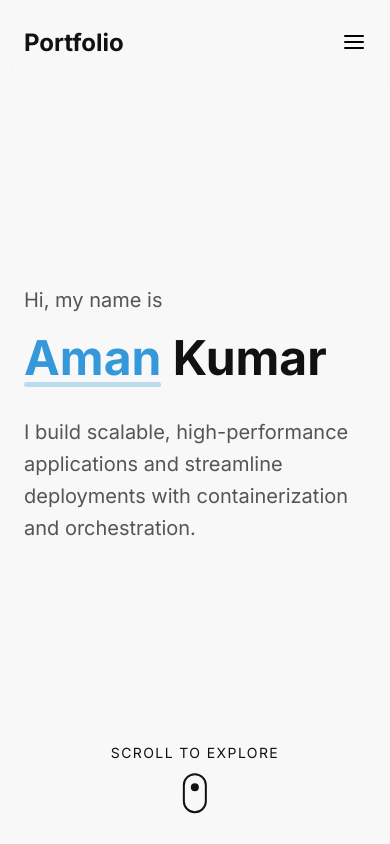
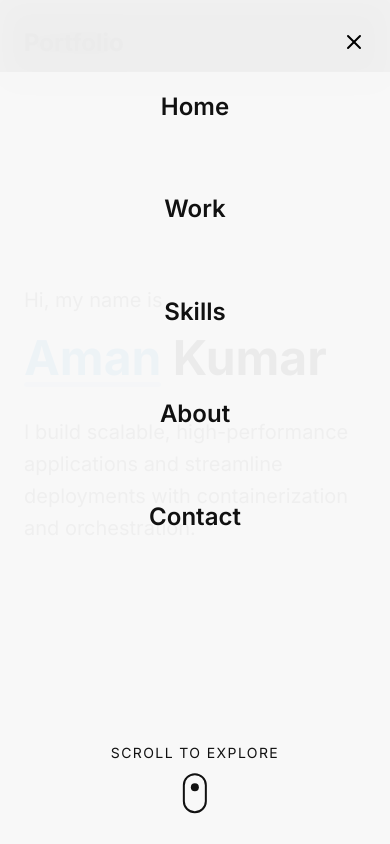
Before and after one commit to bullet-ant/portfolio-remastered, a React (Vite) app: page / in a window 390 px wide. Both pictures are taken after a click on the button "Open menu". Shown: the top 844 px of the page. Built offline with nearby package versions, Linux system fonts and the light colour scheme.

Commit message:
enhance mobile view experience

```diff
--- a/src/components/AboutSection.jsx
+++ b/src/components/AboutSection.jsx
@@ -4,7 +4,7 @@ import { motion } from "framer-motion";
 import { useInView } from "react-intersection-observer";
 
 const AboutContainer = styled.section`
-  padding: 4rem 0;
+  padding: 8rem 0;
   background-color: var(--background);
   position: relative;
   overflow: hidden;
--- a/src/components/Header.jsx
+++ b/src/components/Header.jsx
@@ -1,6 +1,6 @@
 import React, { useState, useEffect } from "react";
 import styled from "styled-components";
-import { motion } from "framer-motion";
+import { motion, AnimatePresence } from "framer-motion";
 
 const HeaderContainer = styled(motion.header)`
   position: fixed;
@@ -61,14 +61,72 @@ const MenuButton = styled.button`
   background: none;
   border: none;
   cursor: pointer;
+  z-index: 110; // Ensure it's above the mobile menu
 
   @media (max-width: ${(props) => props.theme.breakpoints.md}) {
     display: block;
   }
 `;
 
+const MobileMenu = styled(motion.div)`
+  display: none;
+  position: fixed;
+  top: 0;
+  left: 0;
+  right: 0;
+  bottom: 0;
+  background-color: rgba(248, 248, 248, 0.95);
+  backdrop-filter: blur(15px);
+  z-index: 105;
+  padding-top: 4.5rem;
+  box-shadow: 0 0 30px rgba(0, 0, 0, 0.15);
+
+  @media (max-width: ${(props) => props.theme.breakpoints.md}) {
+    display: flex;
+    flex-direction: column;
+    align-items: center;
+  }
+`;
+
+const Backdrop = styled(motion.div)`
+  position: fixed;
+  top: 0;
+  left: 0;
+  right: 0;
+  bottom: 0;
+  background-color: rgba(0, 0, 0, 0.5);
+  z-index: 104;
+`;
+
+const MobileNav = styled.nav`
+  display: flex;
+  flex-direction: column;
+  align-items: center;
+  gap: 2rem;
+  width: 100%;
+  background-color: rgba(248, 248, 248, 0.95);
+`;
+
+const MobileNavLink = styled(motion.a)`
+  color: var(--text);
+  text-decoration: none;
+  font-weight: 600;
+  font-size: 1.5rem;
+  text-align: center;
+  padding: 1rem;
+  width: 100%;
+  transition: color 0.2s ease, background-color 0.2s ease;
+  text-shadow: 0 1px 2px rgba(255, 255, 255, 0.5);
+
+  &:hover {
+    color: var(--primary);
+    background-color: rgba(0, 0, 0, 0.05);
+  }
+`;
+
 function Header() {
   const [isScrolled, setIsScrolled] = useState(false);
+  const [isMenuOpen, setIsMenuOpen] = useState(false);
 
   useEffect(() => {
     const handleScroll = () => {
@@ -84,6 +142,26 @@ function Header() {
       window.removeEventListener("scroll", handleScroll);
     };
   }, []);
+
+  // Prevent body scroll when menu is open
+  useEffect(() => {
+    if (isMenuOpen) {
+      document.body.style.overflow = "hidden";
+    } else {
+      document.body.style.overflow = "unset";
+    }
+    return () => {
+      document.body.style.overflow = "unset";
+    };
+  }, [isMenuOpen]);
+
+  const toggleMenu = () => {
+    setIsMenuOpen(!isMenuOpen);
+  };
+
+  const handleNavLinkClick = () => {
+    setIsMenuOpen(false);
+  };
 
   return (
     <HeaderContainer
@@ -114,7 +192,34 @@ function Header() {
             Contact
           </NavLink>
         </Nav>
-        <MenuButton aria-label="Menu">
+        <MenuButton
+          aria-label={isMenuOpen ? "Close menu" : "Open menu"}
+          onClick={toggleMenu}
+        >
+          {isMenuOpen ? (
+            <svg
+              width="24"
+              height="24"
+              viewBox="0 0 24 24"
+              fill="none"
+              xmlns="http://www.w3.org/2000/svg"
+            >
+              <path
+                d="M18 6L6 18"
+                stroke="currentColor"
+                strokeWidth="2"
+                strokeLinecap="round"
+                strokeLinejoin="round"
+              />
+              <path
+                d="M6 6L18 18"
+                stroke="currentColor"
+                strokeWidth="2"
+                strokeLinecap="round"
+                strokeLinejoin="round"
+              />
+            </svg>
+          ) : (
             <svg
               width="24"
               height="24"
@@ -144,8 +249,71 @@ function Header() {
                 strokeLinejoin="round"
               />
             </svg>
+          )}
         </MenuButton>
       </HeaderContent>
+
+      <AnimatePresence>
+        {isMenuOpen && (
+          <>
+            <Backdrop
+              initial={{ opacity: 0 }}
+              animate={{ opacity: 1 }}
+              exit={{ opacity: 0 }}
+              onClick={() => setIsMenuOpen(false)}
+            />
+            <MobileMenu
+              initial={{ opacity: 0, y: -20 }}
+              animate={{ opacity: 1, y: 0 }}
+              exit={{ opacity: 0, y: -20 }}
+              transition={{ duration: 0.3 }}
+            >
+              <MobileNav>
+                <MobileNavLink
+                  href="#home"
+                  onClick={handleNavLinkClick}
+                  whileHover={{ scale: 1.05 }}
+                  whileTap={{ scale: 0.95 }}
+                >
+                  Home
+                </MobileNavLink>
+                <MobileNavLink
+                  href="#work"
+                  onClick={handleNavLinkClick}
+                  whileHover={{ scale: 1.05 }}
+                  whileTap={{ scale: 0.95 }}
+                >
+                  Work
+                </MobileNavLink>
+                <MobileNavLink
+                  href="#skills"
+                  onClick={handleNavLinkClick}
+                  whileHover={{ scale: 1.05 }}
+                  whileTap={{ scale: 0.95 }}
+                >
+                  Skills
+                </MobileNavLink>
+                <MobileNavLink
+                  href="#about"
+                  onClick={handleNavLinkClick}
+                  whileHover={{ scale: 1.05 }}
+                  whileTap={{ scale: 0.95 }}
+                >
+                  About
+                </MobileNavLink>
+                <MobileNavLink
+                  href="#contact"
+                  onClick={handleNavLinkClick}
+                  whileHover={{ scale: 1.05 }}
+                  whileTap={{ scale: 0.95 }}
+                >
+                  Contact
+                </MobileNavLink>
+              </MobileNav>
+            </MobileMenu>
+          </>
+        )}
+      </AnimatePresence>
     </HeaderContainer>
   );
 }
```
Lines whose indentation alone changed are shown as unchanged.
